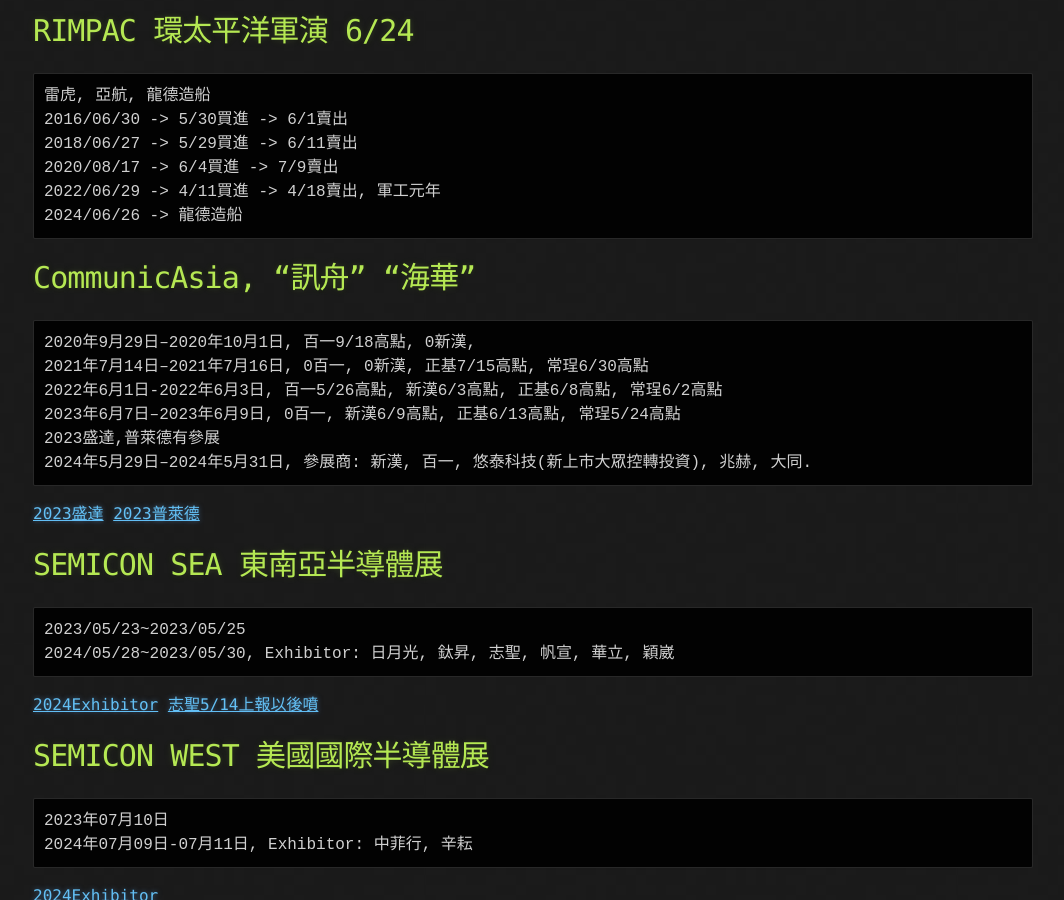
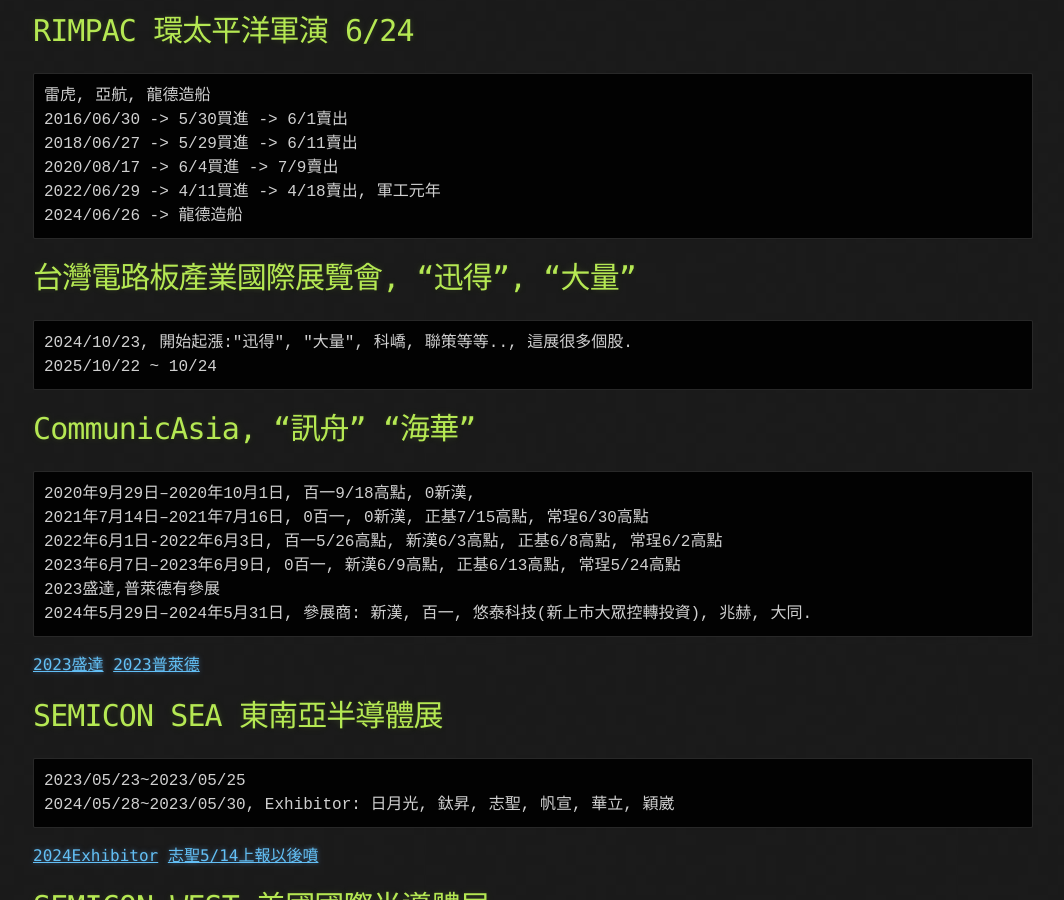
Before and after one commit to lepg5487/Stock_God, a Jekyll site: the page built from experience.md, in a window 1280 px wide and 900 px high, scrolled down 6804 px. Shown: the whole window, without its empty margins (107-1171 px from the left). Built offline with Jekyll 4.4.1, drawn with Linux system fonts in a browser that asks for light colours; our own code applies the rules of GitHub Pages for plain Markdown files.

Commit message:
Update experience.md

````diff
--- a/experience.md
+++ b/experience.md
@@ -266,6 +266,12 @@
 2020/08/17 -> 6/4買進 -> 7/9賣出
 2022/06/29 -> 4/11買進 -> 4/18賣出, 軍工元年
 2024/06/26 -> 龍德造船
+```
+
+# 台灣電路板產業國際展覽會, "迅得", "大量"
+```
+2024/10/23, 開始起漲:"迅得", "大量", 科嶠, 聯策等等.., 這展很多個股.
+2025/10/22 ~ 10/24
 ```
 
 # CommunicAsia, "訊舟" "海華"
````
